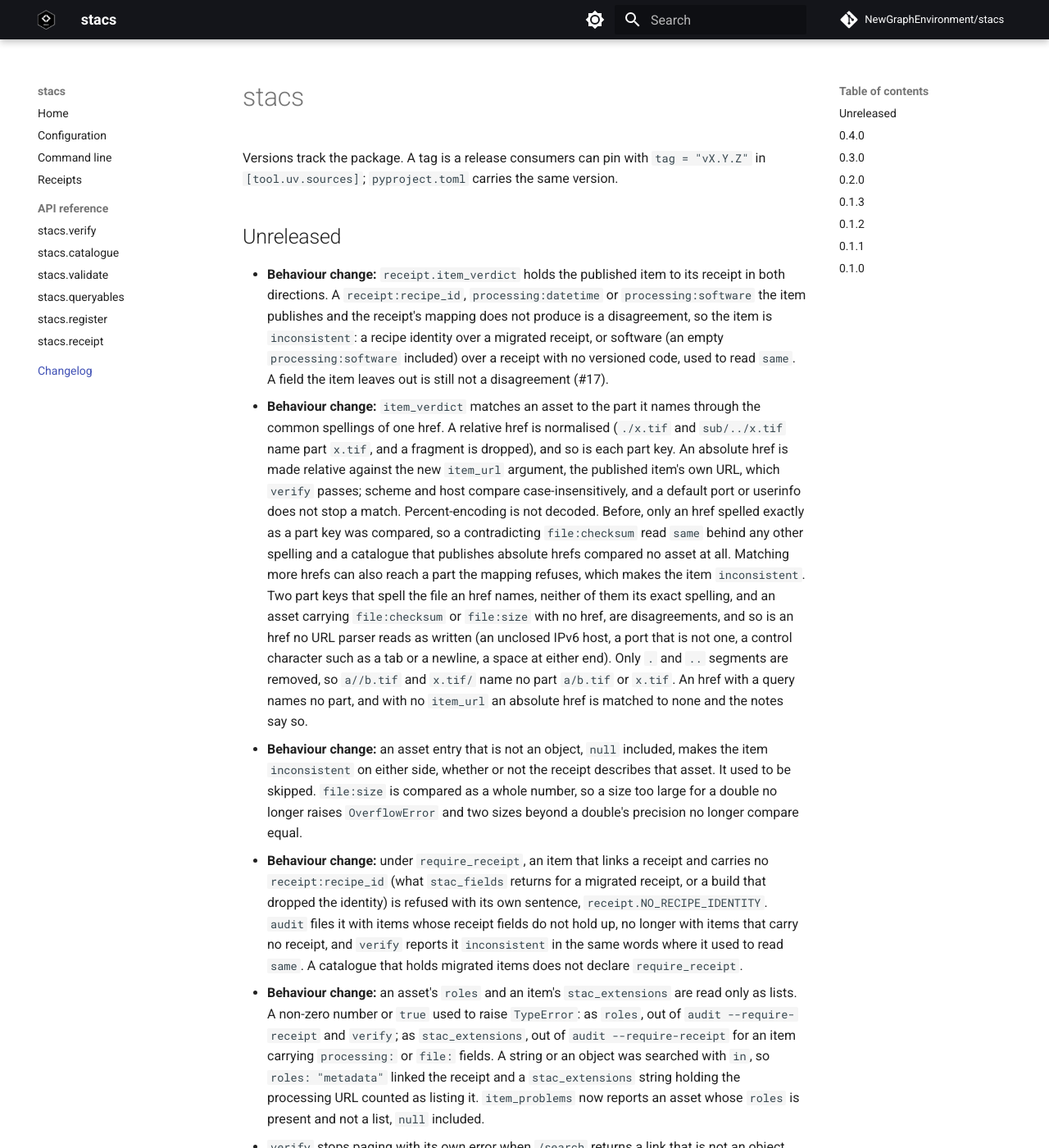
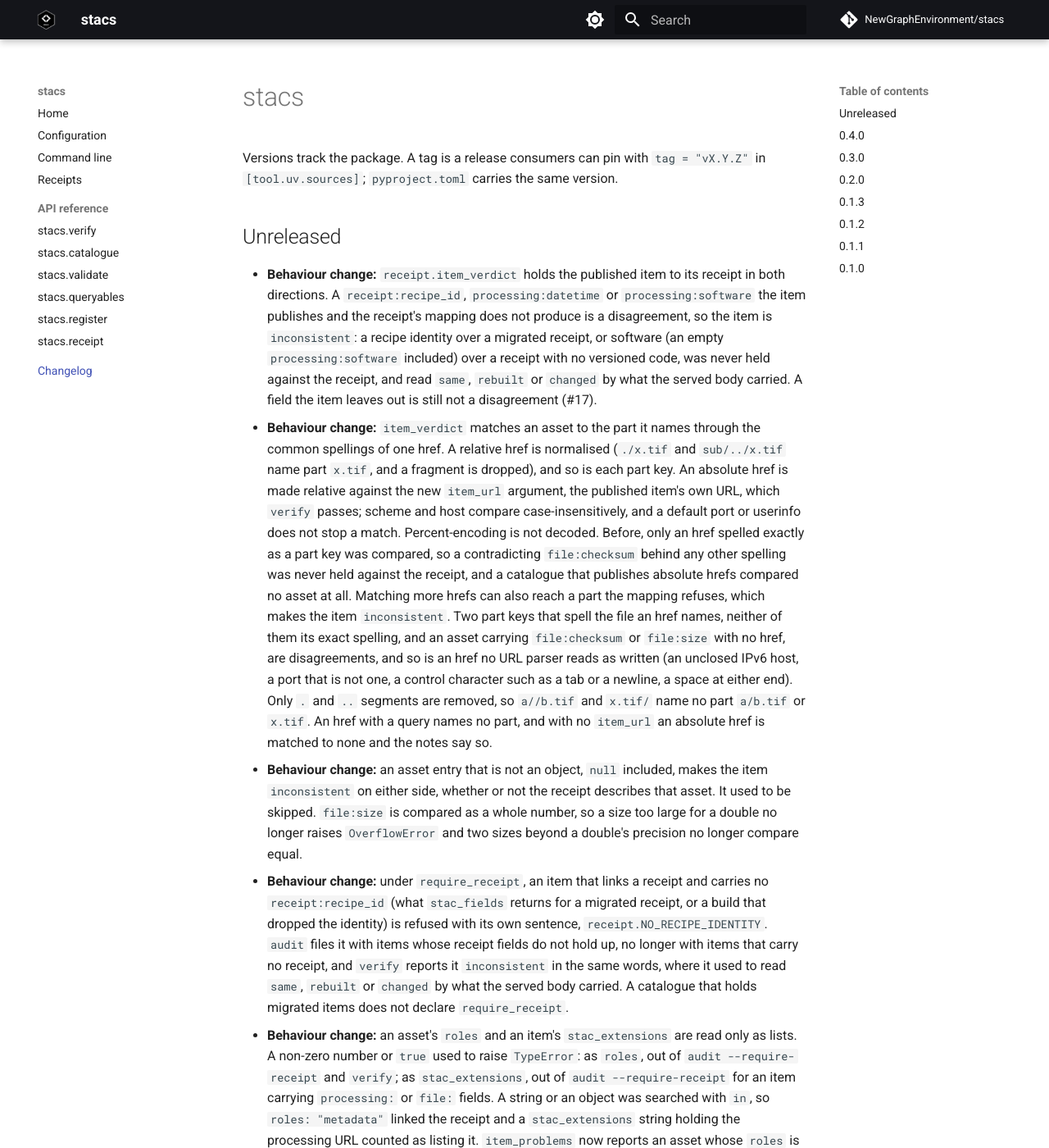
Before and after one commit to NewGraphEnvironment/stacs, an MkDocs documentation site: the page built from docs/changelog.md, in a window 1280 px wide and 1400 px high. Shown: the whole window at 82% size. Built offline with MkDocs 1.6.1 and Material for MkDocs 9.7.7, drawn with Linux system fonts in a browser that asks for light colours; comment, search, counter and statistics services are not loaded.

Commit message:
Code-check round 4 fixes for #17: read a path's root once, pin the unreached guards
`_remove_dots` took `out == [""]` for the root, which a relative `a/..//`
also reaches, so the `..` after it was swallowed. Rootedness is now read
from the first character only, and a merged remainder may start with `/`.
Two sweeps against RFC 3986's own algorithm are tests now. Five guards no
test reached are pinned, and NEWS says what 0.4.0 could actually report.

Co-Authored-By: Claude Opus 5.5 <noreply@anthropic.com>

```diff
--- a/NEWS.md
+++ b/NEWS.md
@@ -9,24 +9,25 @@ Versions track the package. A tag is a release consumers can pin with
   both directions. A `receipt:recipe_id`, `processing:datetime` or `processing:software` the
   item publishes and the receipt's mapping does not produce is a disagreement, so the item
   is `inconsistent`: a recipe identity over a migrated receipt, or software (an empty
-  `processing:software` included) over a receipt with no versioned code, used to read
-  `same`. A field the item leaves out is still not a disagreement (#17).
+  `processing:software` included) over a receipt with no versioned code, was never held
+  against the receipt, and read `same`, `rebuilt` or `changed` by what the served body
+  carried. A field the item leaves out is still not a disagreement (#17).
 - **Behaviour change:** `item_verdict` matches an asset to the part it names through the
   common spellings of one href. A relative href is normalised (`./x.tif` and `sub/../x.tif`
   name part `x.tif`, and a fragment is dropped), and so is each part key. An absolute href
   is made relative against the new `item_url` argument, the published item's own URL, which
   `verify` passes; scheme and host compare case-insensitively, and a default port or
   userinfo does not stop a match. Percent-encoding is not decoded. Before, only an href
-  spelled exactly as a part key was compared, so a contradicting `file:checksum` read `same`
-  behind any other spelling and a catalogue that publishes absolute hrefs compared no asset
-  at all. Matching more hrefs can also reach a part the mapping refuses, which makes the
-  item `inconsistent`. Two part keys that spell the file an href names, neither of them its
-  exact spelling, and an asset carrying `file:checksum` or `file:size` with no href, are
-  disagreements, and so is an href no URL parser reads as written (an unclosed IPv6 host, a
-  port that is not one, a control character such as a tab or a newline, a space at either
-  end). Only `.` and `..` segments are removed, so `a//b.tif` and `x.tif/` name no part
-  `a/b.tif` or `x.tif`. An href with a query names no part, and with no `item_url` an
-  absolute href is matched to none and the notes say so.
+  spelled exactly as a part key was compared, so a contradicting `file:checksum` behind any
+  other spelling was never held against the receipt, and a catalogue that publishes absolute
+  hrefs compared no asset at all. Matching more hrefs can also reach a part the mapping
+  refuses, which makes the item `inconsistent`. Two part keys that spell the file an href
+  names, neither of them its exact spelling, and an asset carrying `file:checksum` or
+  `file:size` with no href, are disagreements, and so is an href no URL parser reads as
+  written (an unclosed IPv6 host, a port that is not one, a control character such as a tab
+  or a newline, a space at either end). Only `.` and `..` segments are removed, so
+  `a//b.tif` and `x.tif/` name no part `a/b.tif` or `x.tif`. An href with a query names no
+  part, and with no `item_url` an absolute href is matched to none and the notes say so.
 - **Behaviour change:** an asset entry that is not an object, `null` included, makes the
   item `inconsistent` on either side, whether or not the receipt describes that asset. It
   used to be skipped. `file:size` is compared as a whole number, so a size too large for a
@@ -36,8 +37,9 @@ Versions track the package. A tag is a release consumers can pin with
   `receipt:recipe_id` (what `stac_fields` returns for a migrated receipt, or a build that
   dropped the identity) is refused with its own sentence, `receipt.NO_RECIPE_IDENTITY`.
   `audit` files it with items whose receipt fields do not hold up, no longer with items that
-  carry no receipt, and `verify` reports it `inconsistent` in the same words where it used
-  to read `same`. A catalogue that holds migrated items does not declare `require_receipt`.
+  carry no receipt, and `verify` reports it `inconsistent` in the same words, where it used
+  to read `same`, `rebuilt` or `changed` by what the served body carried. A catalogue that
+  holds migrated items does not declare `require_receipt`.
 - **Behaviour change:** an asset's `roles` and an item's `stac_extensions` are read only as
   lists. A non-zero number or `true` used to raise `TypeError`: as `roles`, out of `audit
   --require-receipt` and `verify`; as `stac_extensions`, out of `audit --require-receipt`
```
Also changed, not shown: planning/active/progress.md (+1 -0 lines), planning/active/review-round4.md (added, +175 -0 lines), 2 other files.
